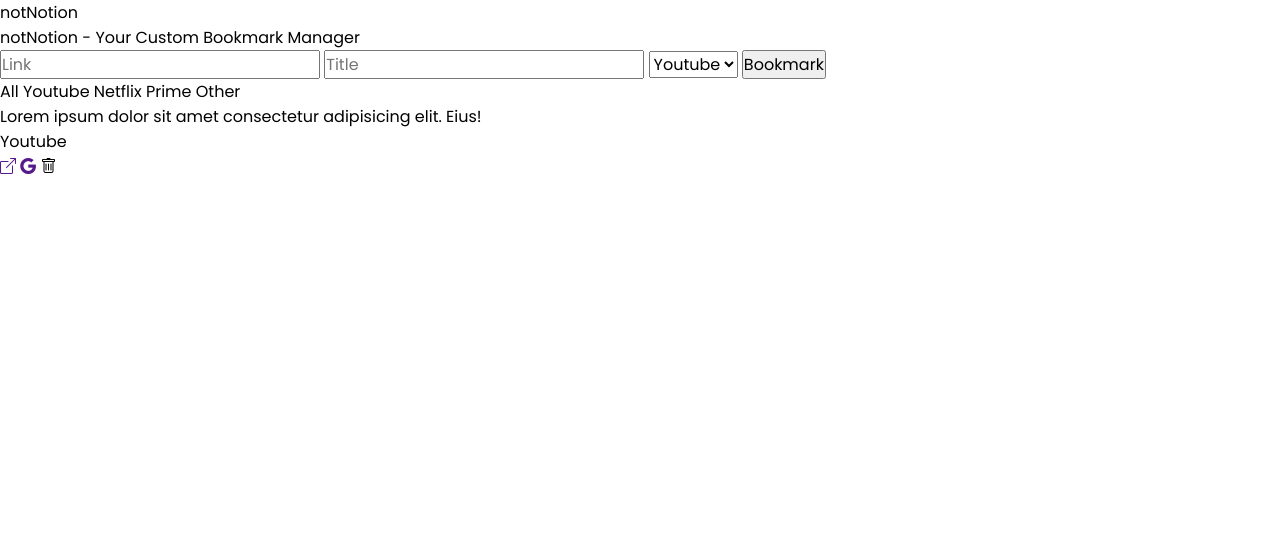
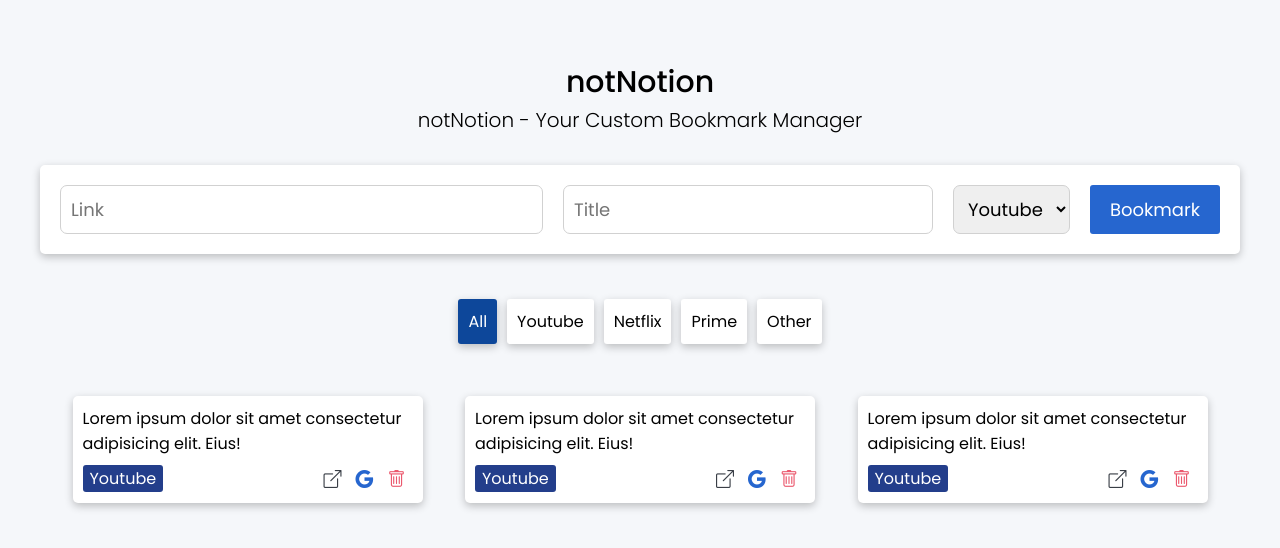
Before and after one commit to sdean130/bookmarkmanager-js, a plain HTML site: page index.html in a window 1280 px wide. Drawn offline with nearby package versions, Linux system fonts and the light colour scheme.

Commit message:
CSS Done

```diff
--- a/index.html
+++ b/index.html
@@ -20,7 +20,7 @@
                 </section>
                 <section class="create">
                     <form class="add">
-                        <input type="text" name="link" placeholder="Link" autocomplete="off">
+                        <input type="text" name="link" id="link" placeholder="Link" autocomplete="off">
                         <input type="text" name="title" placeholder="Title" autocomplete="off" maxlength="35">
                         <select name="category" >
                             <option value="youtube">Youtube</option>
@@ -28,7 +28,7 @@
                             <option value="prime">Prime</option>
                             <option value="other">Other</option>
                         </select>
-                        <input type="submit" value="Bookmark">
+                        <input type="submit" value="Bookmark" id="bookmark">
                     </form>
                 </section>
                 <section class="bookmark">
@@ -51,6 +51,28 @@
                                 <span><i class="bi bi-trash delete" data-id=""></i></span>
                             </div>
                         </div>
+                        <div class="card">
+                            <p class="title">Lorem ipsum dolor sit amet consectetur adipisicing elit. Eius!</p>
+                            <div class="sub-information">
+                                <p>
+                                    <span class="category">Youtube</span>
+                                </p>
+                                <a href="" target="_blank"><i class="bi bi-box-arrow-up-right website"></i></a>
+                                <a href="" target="_blank"><i class="bi bi-google search"></i></a>
+                                <span><i class="bi bi-trash delete" data-id=""></i></span>
+                            </div>
+                        </div>
+                        <div class="card">
+                            <p class="title">Lorem ipsum dolor sit amet consectetur adipisicing elit. Eius!</p>
+                            <div class="sub-information">
+                                <p>
+                                    <span class="category">Youtube</span>
+                                </p>
+                                <a href="" target="_blank"><i class="bi bi-box-arrow-up-right website"></i></a>
+                                <a href="" target="_blank"><i class="bi bi-google search"></i></a>
+                                <span><i class="bi bi-trash delete" data-id=""></i></span>
+                            </div>
+                        </div>
                     </div>
                 </section>
             </div>
--- a/style.css
+++ b/style.css
@@ -14,3 +14,160 @@
     text-decoration: none;
     list-style: none;
 }
+
+.outer-wrap {
+    width: 100%;
+    min-height: 100vh;
+    background-color: #f5f7fa;
+    padding: 30px;
+}
+
+.inner-wrap {
+    max-width: 1200px;
+    margin: auto;
+}
+
+.heading {
+    margin: 30px auto;
+}
+
+.heading .title {
+    font-size: 30px;
+    color: #000000;
+    font-weight: 500;
+    text-align: center;
+}
+
+.heading .subtitle {
+    font-size: 20px;
+    color: #000000;
+    font-weight: 300;
+    text-align: center;
+}
+
+.create {
+    background-color: rgb(255, 255, 255);
+    padding: 20px;
+    border-radius: 5px;
+    box-shadow: var(--box-shadow);
+}
+
+.create .add {
+    display: flex;
+    flex-wrap: wrap;
+    gap: 20px;
+}
+
+.create .add input#link {
+    flex-grow: 1;
+}
+
+.create form input, .create form select {
+    font-size: 18px;
+    border-radius: 7px;
+    border: 1px solid #d1d1d1;
+    padding: 10px;
+}
+
+.create form option {
+    font-size: 18px;
+}
+
+.create form.add input#bookmark {
+    border: 0px;
+    border-radius: 3px;
+    background-color: #2666cf;
+    color: #ffffff;
+    cursor: pointer;
+    padding: 10px 20px;
+}
+
+.category-list {
+    margin: 40px;
+    display: flex;
+    justify-content: center;
+    flex-wrap: wrap;
+}
+
+.category-list span{
+    padding: 10px;
+    border-radius: 3px;
+    background-color: #ffffff;
+    box-shadow: var(--box-shadow);
+    cursor: pointer;
+    margin: 5px;
+}
+
+.category-list span:hover {
+    background-color: #eaebef;
+}
+
+.category-list .active {
+    background-color: #0d479a !important;
+    color: #ffffff;
+}
+
+.cards {
+    display: flex;
+    justify-content: space-evenly;
+    flex-wrap: wrap;
+    gap: 10px;
+    margin: 25px 0px;
+}
+
+.card {
+    background-color: #ffffff;
+    box-shadow: var(--box-shadow);
+    padding: 10px;
+    border-radius: 5px;
+    width: 350px;
+    margin: 7px 0px;
+}
+
+.card:hover {
+    background-color: #f7f7f7;
+}
+
+.card .sub-information {
+    display: flex;
+    margin-top: 10px;
+}
+
+.card .sub-information p {
+    flex-grow: 1;
+}
+
+.card .sub-information .category {
+    background-color: #233e8b;
+    padding: 2px 7px;
+    border-radius: 3px;
+    color: #ffffff;
+}
+
+.card .sub-information i {
+    margin: 7px;
+    font-size: 18px;
+}
+
+.card .sub-information .website {
+    color: #393e46;
+}
+
+.card .sub-information .search {
+    color: #2666cf;
+}
+
+.card .sub-information .delete {
+    color: #eb596e;
+    cursor: pointer;
+}
+
+@media (max-width: 800px) {
+    .create .add {
+        flex-direction: column;
+    }
+
+    .card {
+        flex-grow: 1;
+    }
+}
```
